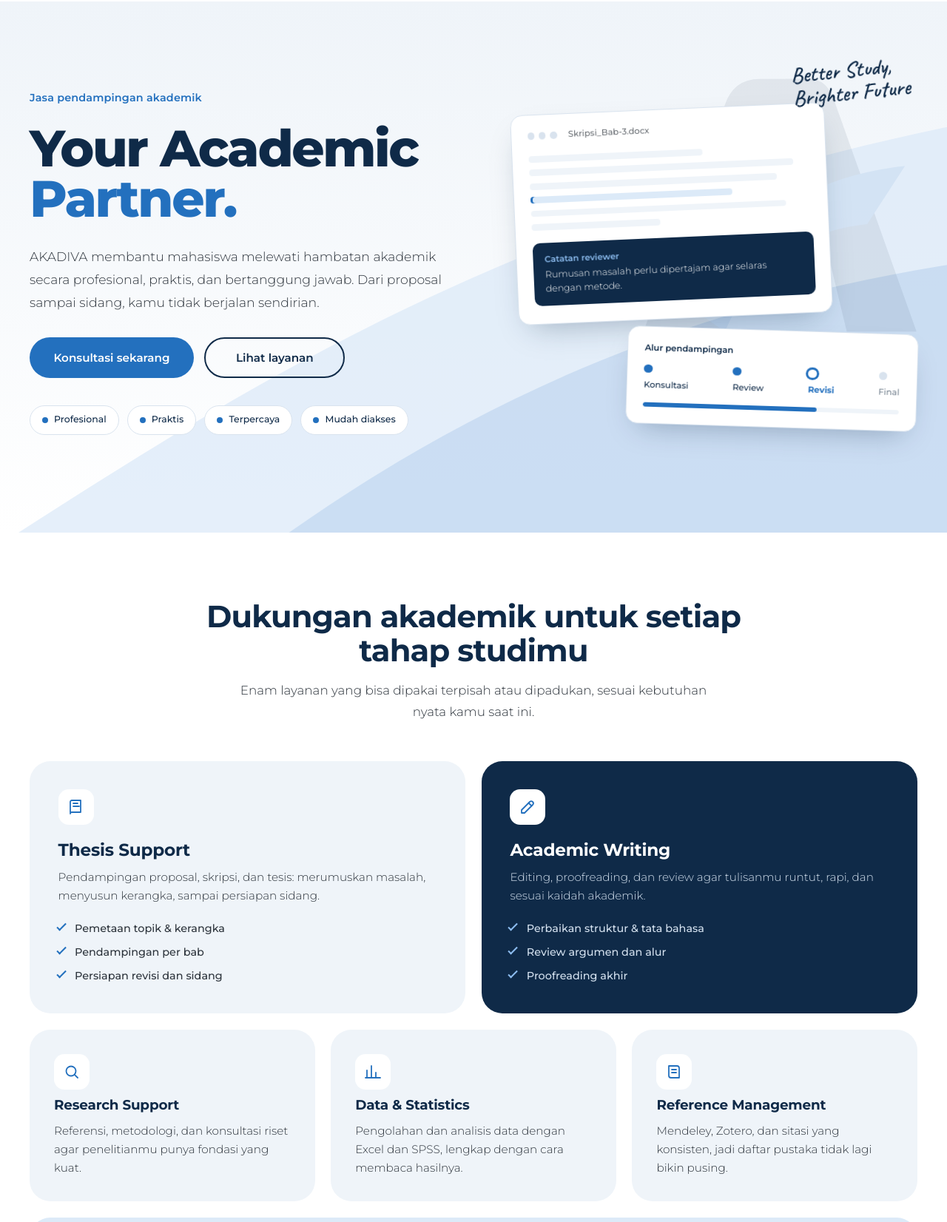
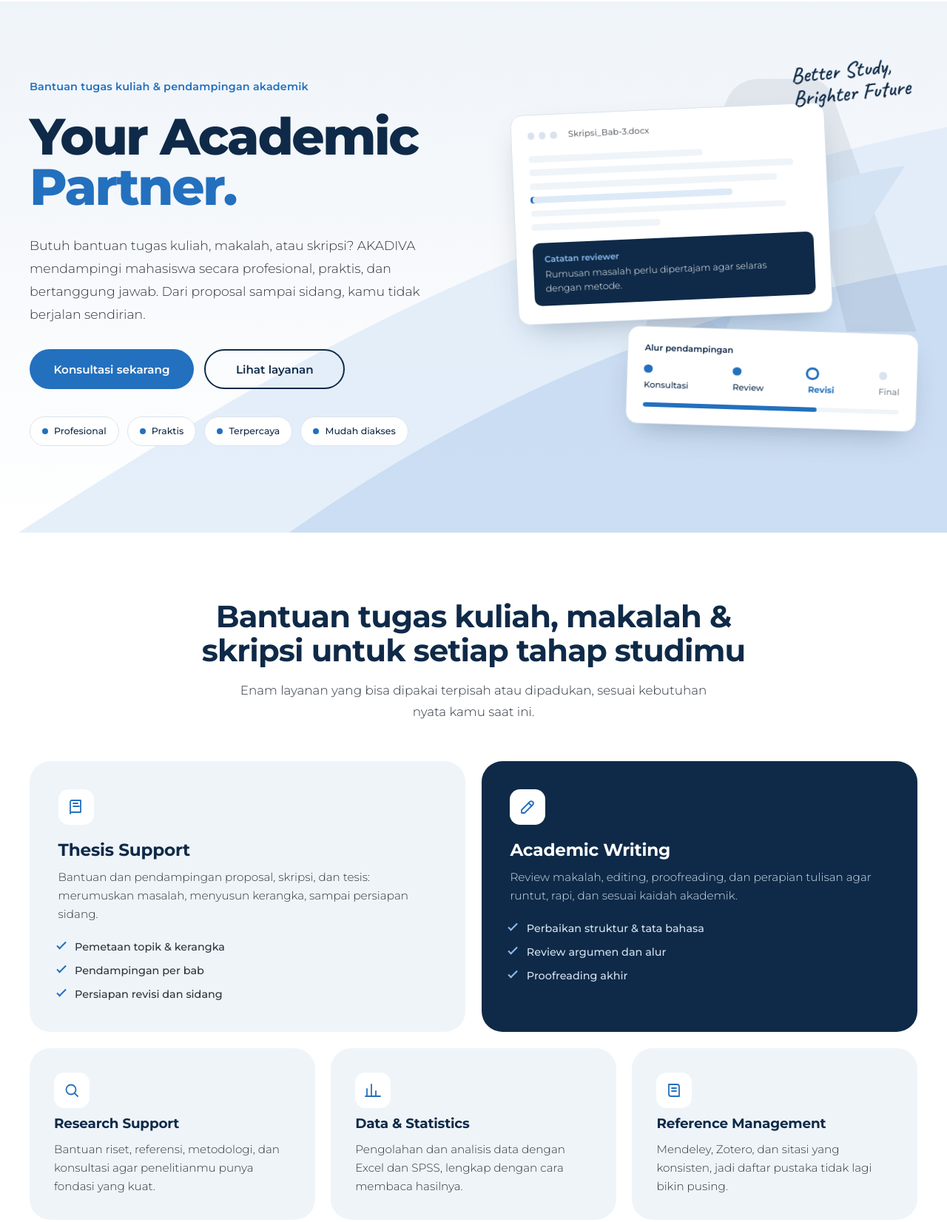
Before and after one commit to akadivayourpartner-ops/akadiva-website, a plain HTML site: page index.html in a window 1280 px wide. Shown: the part 80-1732 px from the top of the page at 74% size. Drawn offline with Linux system fonts and the light colour scheme.

Commit message:
Update index.html

```diff
--- a/index.html
+++ b/index.html
@@ -3,24 +3,23 @@
 <head>
   <meta charset="UTF-8">
   <meta name="viewport" content="width=device-width, initial-scale=1">
-  <title>AKADIVA | Pendampingan Akademik untuk Mahasiswa</title>
-  <meta name="description" content="AKADIVA membantu mahasiswa dengan pendampingan skripsi, penulisan akademik, riset, analisis data, sitasi, dan editing secara profesional dan bertanggung jawab.">
+  <title>AKADIVA | Bantuan Tugas Kuliah, Makalah &amp; Skripsi</title>
+  <meta name="description" content="AKADIVA menyediakan bantuan tugas kuliah dan makalah melalui pendampingan, review, editing, riset, analisis data, sitasi, dan penyusunan skripsi secara profesional dan bertanggung jawab.">
+  <meta name="theme-color" content="#0F2A48">
   <meta name="robots" content="index, follow, max-image-preview:large, max-snippet:-1, max-video-preview:-1">
-  <meta name="theme-color" content="#0F2A48">
   <link rel="canonical" href="https://akadiva.web.id/">
   <link rel="icon" href="favicon.svg" type="image/svg+xml">
 
   <meta property="og:type" content="website">
   <meta property="og:site_name" content="AKADIVA">
-  <meta property="og:title" content="AKADIVA | Pendampingan Akademik untuk Mahasiswa">
+  <meta property="og:title" content="AKADIVA | Bantuan Tugas Kuliah, Makalah &amp; Skripsi">
   <meta property="og:description" content="Pendampingan akademik yang profesional, praktis, dan bertanggung jawab untuk mahasiswa lintas jurusan.">
   <meta property="og:url" content="https://akadiva.web.id/">
   <meta property="og:image" content="https://akadiva.web.id/akadiva-logo.png.png">
   <meta property="og:image:alt" content="Logo AKADIVA — Your Academic Partner">
   <meta property="og:locale" content="id_ID">
-
   <meta name="twitter:card" content="summary_large_image">
-  <meta name="twitter:title" content="AKADIVA | Pendampingan Akademik untuk Mahasiswa">
+  <meta name="twitter:title" content="AKADIVA | Bantuan Tugas Kuliah, Makalah &amp; Skripsi">
   <meta name="twitter:description" content="Pendampingan akademik yang profesional, praktis, dan bertanggung jawab untuk mahasiswa lintas jurusan.">
   <meta name="twitter:image" content="https://akadiva.web.id/akadiva-logo.png.png">
 
@@ -32,7 +31,7 @@
     "alternateName": "AKADIVA — Your Academic Partner",
     "url": "https://akadiva.web.id/",
     "logo": "https://akadiva.web.id/akadiva-logo.png.png",
-    "description": "Partner akademik untuk mahasiswa dengan layanan pendampingan skripsi, penulisan, riset, analisis data, sitasi, dan editing secara profesional dan bertanggung jawab."
+    "description": "Partner akademik untuk mahasiswa dengan layanan bantuan tugas kuliah, pendampingan makalah dan skripsi, penulisan, riset, analisis data, sitasi, dan editing secara profesional dan bertanggung jawab."
   }
   </script>
 
@@ -94,7 +93,7 @@
     </div>
   </header>
 
-  <main id="konten">
+  <main id="konten" aria-label="Bantuan tugas kuliah, makalah, skripsi, dan pendampingan akademik">
 
     <!-- ========== HERO ========== -->
     <section class="hero" id="beranda">
@@ -107,11 +106,11 @@
 
       <div class="wrap hero__grid">
         <div class="hero__copy">
-          <p class="hero__kicker">Jasa pendampingan akademik</p>
+          <p class="hero__kicker">Bantuan tugas kuliah &amp; pendampingan akademik</p>
           <h1>Your Academic <span class="hero__nowrap">Partner.</span></h1>
           <p class="hero__lead">
-            AKADIVA membantu mahasiswa melewati hambatan akademik secara profesional,
-            praktis, dan bertanggung jawab. Dari proposal sampai sidang, kamu tidak berjalan sendirian.
+            Butuh bantuan tugas kuliah, makalah, atau skripsi? AKADIVA mendampingi mahasiswa
+            secara profesional, praktis, dan bertanggung jawab. Dari proposal sampai sidang, kamu tidak berjalan sendirian.
           </p>
           <div class="hero__actions">
             <a class="btn btn--primary btn--lg" href="#kontak" data-wa>Konsultasi sekarang</a>
@@ -168,7 +167,7 @@
     <section class="section" id="layanan">
       <div class="wrap">
         <div class="section__head">
-          <h2>Dukungan akademik untuk setiap tahap studimu</h2>
+          <h2>Bantuan tugas kuliah, makalah &amp; skripsi untuk setiap tahap studimu</h2>
           <p>Enam layanan yang bisa dipakai terpisah atau dipadukan, sesuai kebutuhan nyata kamu saat ini.</p>
         </div>
 
@@ -176,7 +175,7 @@
           <article class="service service--feature">
             <svg class="service__icon" viewBox="0 0 24 24" aria-hidden="true"><path d="M4 19.500V5a2 2 0 0 1 2-2h12v16H6a2 2 0 0 0-2 2"/><path d="M8 7h6M8 11h8"/></svg>
             <h3>Thesis Support</h3>
-            <p>Pendampingan proposal, skripsi, dan tesis: merumuskan masalah, menyusun kerangka, sampai persiapan sidang.</p>
+            <p>Bantuan dan pendampingan proposal, skripsi, dan tesis: merumuskan masalah, menyusun kerangka, sampai persiapan sidang.</p>
             <ul>
               <li>Pemetaan topik &amp; kerangka</li>
               <li>Pendampingan per bab</li>
@@ -187,7 +186,7 @@
           <article class="service service--feature service--navy">
             <svg class="service__icon" viewBox="0 0 24 24" aria-hidden="true"><path d="M4 20h4L19 9a2.800 2.800 0 0 0-4-4L4 16z"/><path d="m13.500 6.500 4 4"/></svg>
             <h3>Academic Writing</h3>
-            <p>Editing, proofreading, dan review agar tulisanmu runtut, rapi, dan sesuai kaidah akademik.</p>
+            <p>Review makalah, editing, proofreading, dan perapian tulisan agar runtut, rapi, dan sesuai kaidah akademik.</p>
             <ul>
               <li>Perbaikan struktur &amp; tata bahasa</li>
               <li>Review argumen dan alur</li>
@@ -198,7 +197,7 @@
           <article class="service">
             <svg class="service__icon" viewBox="0 0 24 24" aria-hidden="true"><circle cx="11" cy="11" r="6.500"/><path d="m20 20-4.200-4.200"/></svg>
             <h3>Research Support</h3>
-            <p>Referensi, metodologi, dan konsultasi riset agar penelitianmu punya fondasi yang kuat.</p>
+            <p>Bantuan riset, referensi, metodologi, dan konsultasi agar penelitianmu punya fondasi yang kuat.</p>
           </article>
 
           <article class="service">
@@ -315,8 +314,8 @@
 
         <div class="faq__list">
           <details open>
-            <summary>Apakah AKADIVA mengerjakan tugas saya?</summary>
-            <p>Tidak. Kami mendampingi: membimbing, mereview, mengedit, dan mengajarkan. Prinsip kami adalah academic support, bukan academic fraud.</p>
+            <summary>Apakah AKADIVA menyediakan bantuan tugas kuliah dan makalah?</summary>
+            <p>Ya, dalam bentuk pendampingan akademik yang bertanggung jawab. Kami membimbing, mereview, mengedit, dan membantu memahami materi atau menyusun pekerjaanmu. Kami tidak menyediakan joki atau mengerjakan tugas untuk diserahkan sebagai karya sendiri.</p>
           </details>
           <details>
             <summary>Layanan ini untuk jurusan apa saja?</summary>
```
